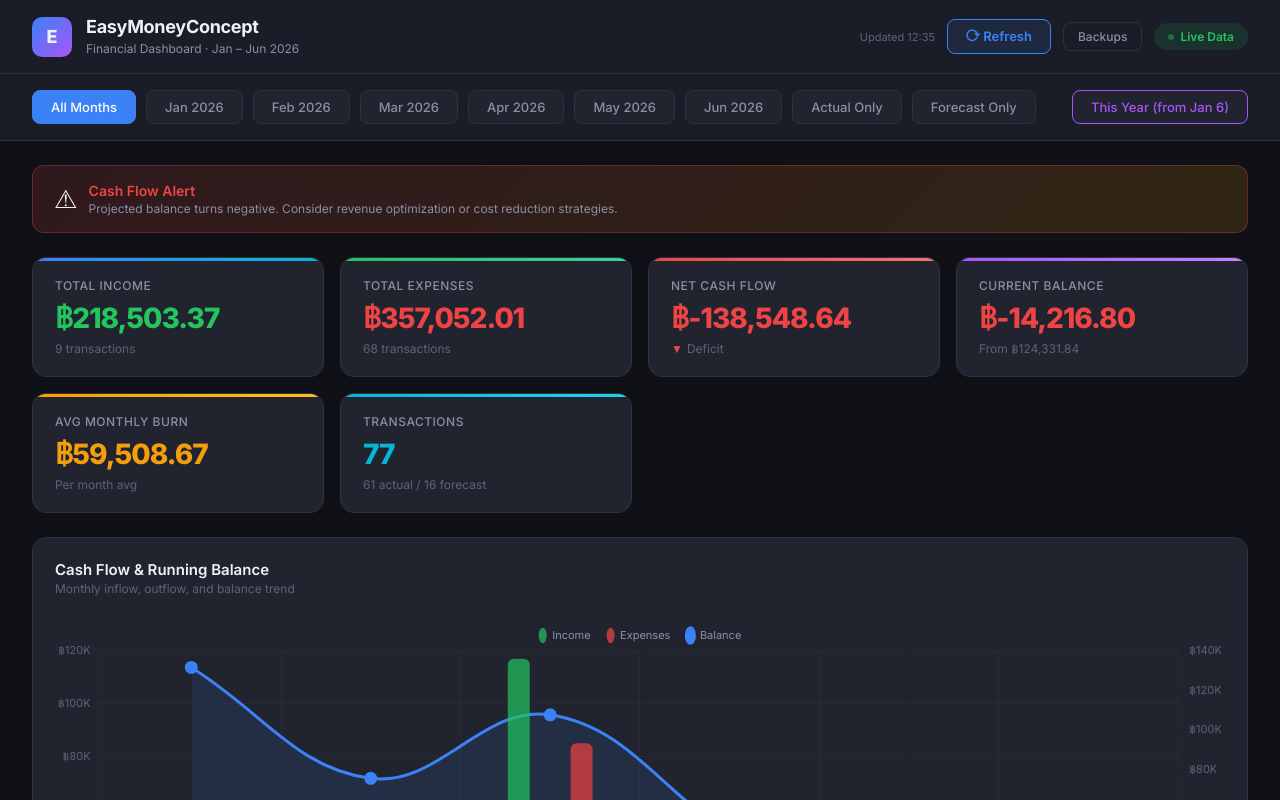
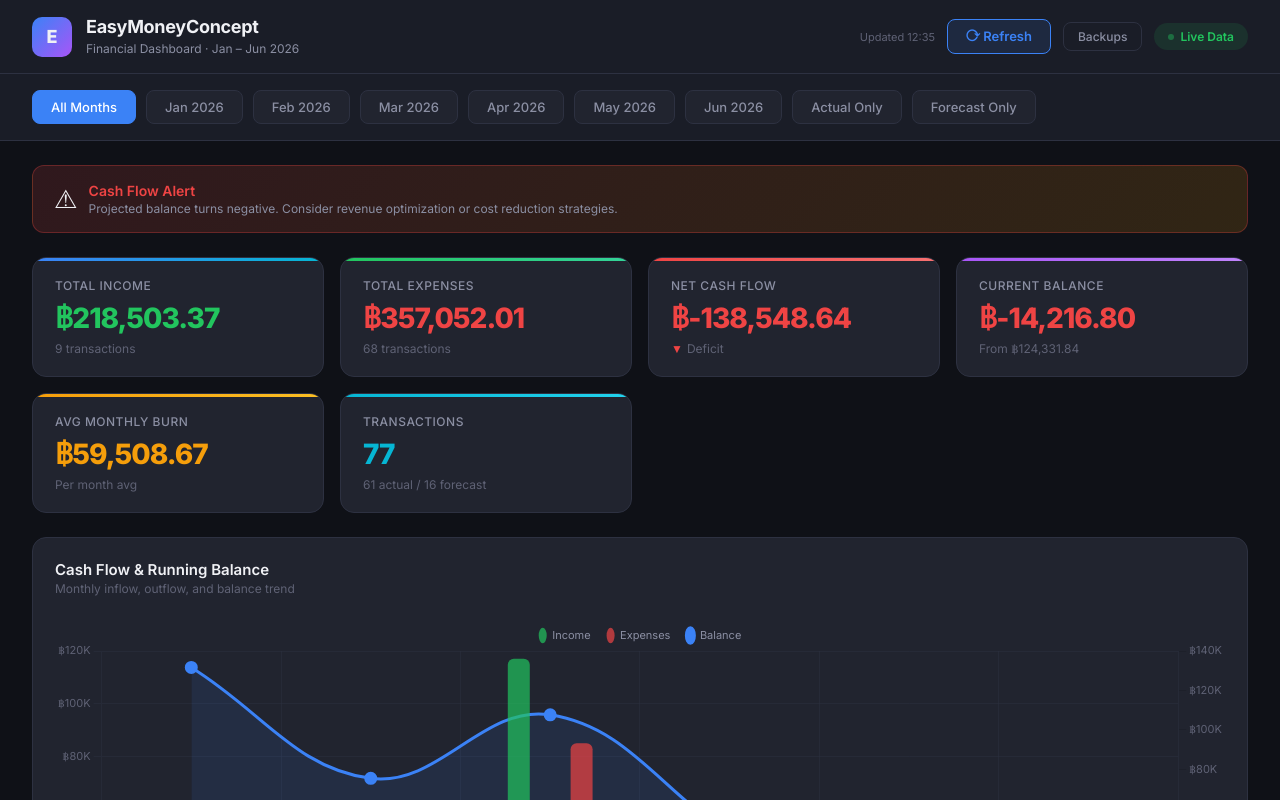
Before and after one commit to Tusgof/Finance_Dashboard, a Next.js app: page / in a window 1280 px wide. Shown: the top 800 px of the page. Built offline with nearby package versions, Linux system fonts and the light colour scheme.

Commit message:
Refine filters and add avg monthly income

```diff
--- a/components/DashboardClient.tsx
+++ b/components/DashboardClient.tsx
@@ -27,7 +27,6 @@ export default function DashboardClient() {
   const [rawData, setRawData] = useState<Transaction[]>([]);
   const [openingBalance, setOpeningBalance] = useState(0);
   const [currentFilter, setCurrentFilter] = useState<FilterType>('all');
-  const [isYearly, setIsYearly] = useState(false);
   const [refreshing, setRefreshing] = useState(false);
   const [lastRefresh, setLastRefresh] = useState<string | null>(null);
   const [loading, setLoading] = useState(true);
@@ -45,8 +44,8 @@ export default function DashboardClient() {
   }, []);
 
   const filteredData = useMemo(
-    () => getFilteredData(rawData, currentFilter, isYearly),
-    [rawData, currentFilter, isYearly]
+    () => getFilteredData(rawData, currentFilter),
+    [rawData, currentFilter]
   );
 
   const handleRefresh = async () => {
@@ -77,7 +76,7 @@ export default function DashboardClient() {
 
   return (
     <DashboardContext.Provider
-      value={{ rawData, openingBalance, currentFilter, setCurrentFilter, isYearly, setIsYearly, filteredData }}
+      value={{ rawData, openingBalance, currentFilter, setCurrentFilter, filteredData }}
     >
       <Header onRefresh={handleRefresh} refreshing={refreshing} lastRefresh={lastRefresh} />
       <FilterBar />
--- a/components/FilterBar.tsx
+++ b/components/FilterBar.tsx
@@ -16,7 +16,7 @@ const FILTERS: { label: string; value: FilterType }[] = [
 ];
 
 export default function FilterBar() {
-  const { currentFilter, setCurrentFilter, isYearly, setIsYearly } = useDashboard();
+  const { currentFilter, setCurrentFilter } = useDashboard();
 
   return (
     <div className="filters-bar">
@@ -29,18 +29,6 @@ export default function FilterBar() {
           {f.label}
         </button>
       ))}
-      <button
-        className={`filter-btn${isYearly ? ' active' : ''}`}
-        style={{
-          marginLeft: 'auto',
-          borderColor: 'var(--accent-purple)',
-          color: isYearly ? '#fff' : 'var(--accent-purple)',
-          background: isYearly ? 'var(--accent-purple)' : 'var(--bg-card)',
-        }}
-        onClick={() => setIsYearly(!isYearly)}
-      >
-        This Year (from Jan 6)
-      </button>
     </div>
   );
 }
--- a/lib/dataUtils.ts
+++ b/lib/dataUtils.ts
@@ -8,14 +8,9 @@ export const fmt = (n: number): string =>
 
 export function getFilteredData(
   rawData: Transaction[],
-  currentFilter: FilterType,
-  isYearly: boolean
+  currentFilter: FilterType
 ): Transaction[] {
   let data = rawData;
-
-  if (isYearly) {
-    data = data.filter(d => d.date >= '2026-01-06');
-  }
 
   if (currentFilter === 'all') return data;
   if (currentFilter === 'actual') return data.filter(d => d.status === 'Actual');
--- a/lib/types.ts
+++ b/lib/types.ts
@@ -27,8 +27,6 @@ export interface DashboardContextType {
   openingBalance: number;
   currentFilter: FilterType;
   setCurrentFilter: (f: FilterType) => void;
-  isYearly: boolean;
-  setIsYearly: (v: boolean) => void;
   filteredData: Transaction[];
 }
 
```
Also changed, not shown: components/ScenarioPanel.tsx (+13 -8 lines).
